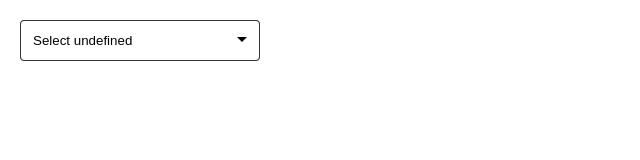
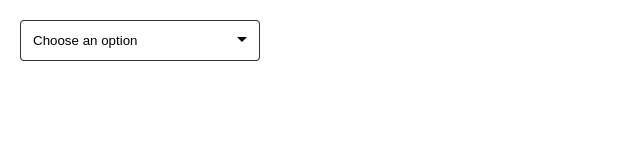
Before and after one commit to VivekMalhan666/comboboxes, a React (Create React App) app: page / in a window 1280 px wide. Shown: the top 160 px of the page, without its empty margins (0-640 px from the left). Built offline with nearby package versions, Linux system fonts and the light colour scheme.

Commit message:
added null check for placeholders

```diff
--- a/src/component/combobox/combobox.tsx
+++ b/src/component/combobox/combobox.tsx
@@ -209,7 +209,10 @@ const Combobox = ({
           aria-haspopup="listbox"
           tabIndex={-1}
         >
-          {selectedOption || placeholder || `Select ${labelName}`}
+          {selectedOption ||
+            placeholder ||
+            (labelName && `Select ${labelName}`) ||
+            "Choose an option"}
         </button>
         <button
           className="combobox-button-icon"
```
